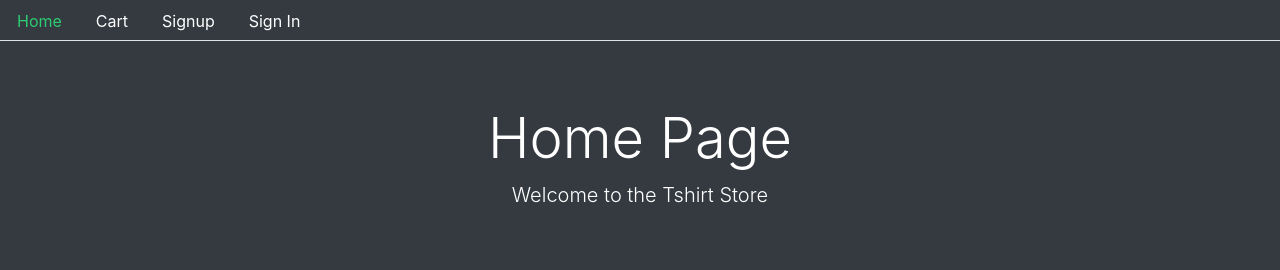
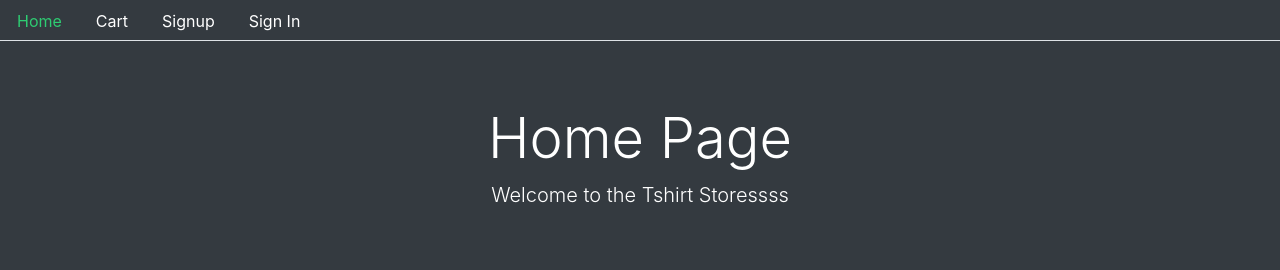
Before and after one commit to vinayakbhosle/mern-tshirt-client, a React (Create React App) app: page / in a window 1280 px wide. Shown: the top 270 px of the page. Built offline with nearby package versions, Linux system fonts and the light colour scheme; no server answers.

Commit message:
first commit

```diff
--- a/src/core/Home.js
+++ b/src/core/Home.js
@@ -24,7 +24,7 @@ export default function Home() {
   }, []);
 
   return (
-    <Base title="Home Page" description="Welcome to the Tshirt Store">
+    <Base title="Home Page" description="Welcome to the Tshirt Storessss">
       <div className="row text-center">
         <h1 className="text-white">All of tshirts</h1>
         <div className="row">
```
